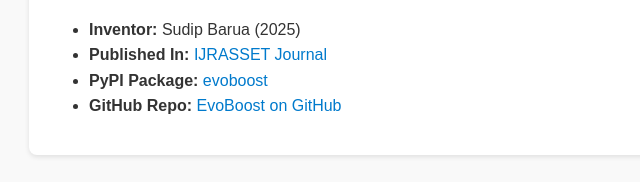
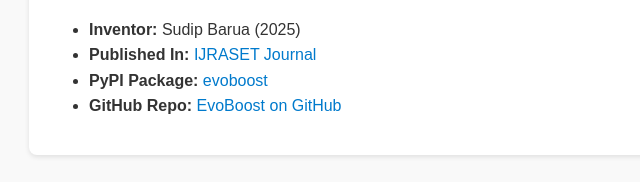
Before and after one commit to Evo-Sudip/sudipbarua.github.io, a plain HTML site: page index.html in a window 1280 px wide. Shown: the part 521-703 px from the top of the page, 261-901 px from the left. Drawn offline with Linux system fonts and the light colour scheme.

Commit message:
Update index.html

```diff
--- a/index.html
+++ b/index.html
@@ -63,7 +63,7 @@
     <h2>Quick Facts</h2>
     <ul>
       <li><strong>Inventor:</strong> Sudip Barua (2025)</li>
-      <li><strong>Published In:</strong> <a href="https://doi.org/10.22214/ijraset.2025.72951" target="_blank">IJRASSET Journal</a></li>
+      <li><strong>Published In:</strong> <a href="https://doi.org/10.22214/ijraset.2025.72951" target="_blank">IJRASET Journal</a></li>
       <li><strong>PyPI Package:</strong> <a href="https://pypi.org/project/evoboost/" target="_blank">evoboost</a></li>
       <li><strong>GitHub Repo:</strong> <a href="https://github.com/Evo-Sudip/evoboost" target="_blank">EvoBoost on GitHub</a></li>
     </ul>
```
